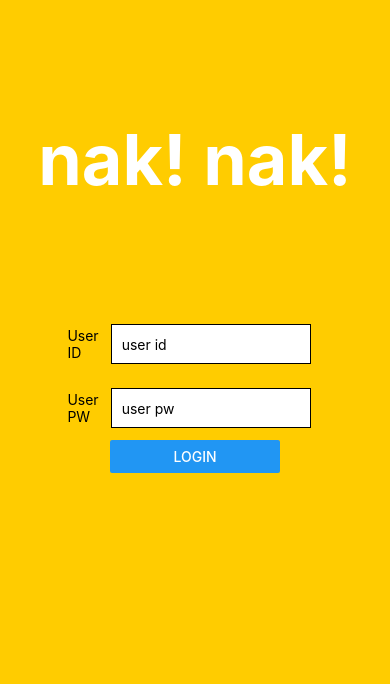
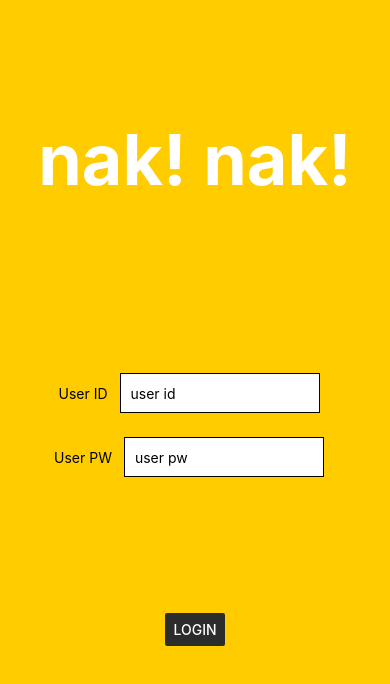
Before and after one commit to growingtree-code/RN_practice, a React Native app: screen / in a window 390 px wide. Shown: the top 684 px of the page. Built offline with nearby package versions, Linux system fonts and the light colour scheme.

Commit message:
login 06.17 last try

```diff
--- a/App.js
+++ b/App.js
@@ -1,22 +1,19 @@
 //react-native_modal-> code in notion
 //make login page
 import React from 'react';
-import { SafeAreaView, View, Text, Button, TextInput, KeyboardAvoidingView } from 'react-native';
+import { SafeAreaView, View, Text, Button, TextInput, KeyboardAvoidingView, Alert } from 'react-native';
 import css from './css/custom';
 
 const App = () => {
    const [value, onChangeText] = React.useState(null);
 
   return (
-
      <SafeAreaView style = {css.back}>
-        <View style = {css.vw}>
-            <View>
+            <View style = {css.vw}>
                   <Text style={css.poppop}>
                      nak! nak!
                   </Text>
             </View>
-            <KeyboardAvoidingView>
                <View style={css.idpw}>
                      <View style={css.testflex}>
                         <Text>User ID</Text>
@@ -35,11 +32,13 @@ const App = () => {
                               keyboardType="default">
                         </TextInput>
                      </View>
-                     <Button title="Login" style={css.logbtn}/>
+
                </View>
-            </KeyboardAvoidingView>
-        </View>
-
+               <View style={css.logbtn}>
+                     <Button title="Login" color = "#2c2c2c"
+                        onPress={()=>Alert.alert("로그인버튼 클릭")} />
+                     {/* button의 경우 title은 필수이고 color은 블록스타일안먹힘 */}
+               </View>
      </SafeAreaView>
 
 
--- a/css/custom.js
+++ b/css/custom.js
@@ -13,17 +13,19 @@ const styles = StyleSheet.create({
       backgroundColor:'#FFCC00',
    },
    vw:{//view
-      flex: 1,
+      flex: 3,
    },
    poppop: {
+      // flex:2,
       fontWeight: 'bold',
       fontSize:70,
       color:'white',
       marginTop:'30%',
-      textAlign :'center',//tex전용 가로
+      textAlign :'center',//text전용 가로
    },
    idpw:{
-      margin:100,
+      flex:2,
+      margin:10,
       padding:10,
    },
    tbox:{
@@ -40,8 +42,12 @@ const styles = StyleSheet.create({
      justifyContent: 'center',
    },
    logbtn:{
-      margin:100,
-      padding:20,
+      padding:'1%',//숫자커질수록 idpw와 멀어짐
+      flex: 2,
+      color: 'block',
+      alignItems: 'center',
+      // border : 'border-radious',
+      // justifyContent: 'space-between',
    },
 
 
```
